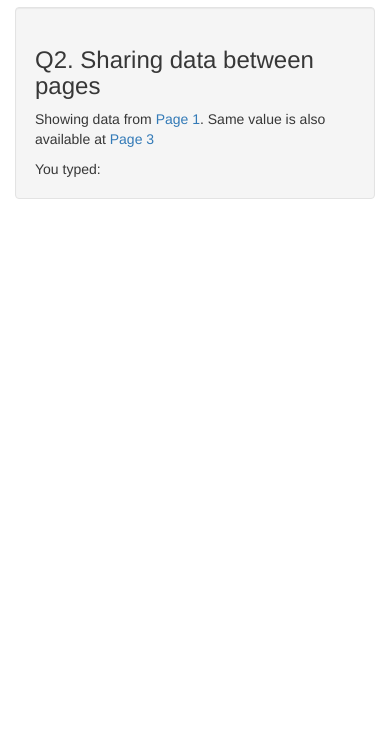
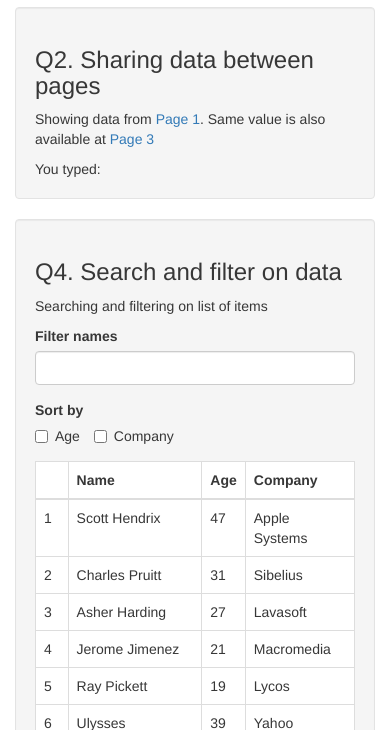
Before and after one commit to ashekthegreat/wallethub, a plain HTML site: page index.html in a window 390 px wide. Both pictures are taken after a click on the link "Page 2". Shown: the part 114-844 px from the top of the page. Drawn offline with Linux system fonts and the light colour scheme.

Commit message:
Added Q4

```diff
--- a/app/controllers/page2.controller.js
+++ b/app/controllers/page2.controller.js
@@ -6,5 +6,267 @@
 
     function Page2Controller($scope, CommonService) {
         $scope.commonService = CommonService;
+
+        $scope.search = {
+            name: ""
+        };
+        $scope.sortBy = [];
+
+        setInterval(function(){
+            console.log($scope.sortBy);
+        }, 1000);
+
+        $scope.items = [
+            {
+                "name": "Scott Hendrix",
+                "age": 47,
+                "company": "Apple Systems"
+            },
+            {
+                "name": "Charles Pruitt",
+                "age": 31,
+                "company": "Sibelius"
+            },
+            {
+                "name": "Asher Harding",
+                "age": 27,
+                "company": "Lavasoft"
+            },
+            {
+                "name": "Jerome Jimenez",
+                "age": 21,
+                "company": "Macromedia"
+            },
+            {
+                "name": "Ray Pickett",
+                "age": 19,
+                "company": "Lycos"
+            },
+            {
+                "name": "Ulysses Mccormick",
+                "age": 39,
+                "company": "Yahoo"
+            },
+            {
+                "name": "Malik Dorsey",
+                "age": 36,
+                "company": "Sibelius"
+            },
+            {
+                "name": "Patrick Hensley",
+                "age": 29,
+                "company": "Apple Systems"
+            },
+            {
+                "name": "Joseph Waters",
+                "age": 28,
+                "company": "Adobe"
+            },
+            {
+                "name": "Drake Waller",
+                "age": 21,
+                "company": "Microsoft"
+            },
+            {
+                "name": "Kirk Garza",
+                "age": 29,
+                "company": "Lycos"
+            },
+            {
+                "name": "Jared Welch",
+                "age": 59,
+                "company": "Cakewalk"
+            },
+            {
+                "name": "Jared Preston",
+                "age": 68,
+                "company": "Finale"
+            },
+            {
+                "name": "Malachi Hughes",
+                "age": 28,
+                "company": "Borland"
+            },
+            {
+                "name": "Leonard Pollard",
+                "age": 42,
+                "company": "Cakewalk"
+            },
+            {
+                "name": "Allen Jones",
+                "age": 31,
+                "company": "Lycos"
+            },
+            {
+                "name": "Kieran Garrison",
+                "age": 18,
+                "company": "Lavasoft"
+            },
+            {
+                "name": "Stephen Guzman",
+                "age": 37,
+                "company": "Adobe"
+            },
+            {
+                "name": "Josiah Cabrera",
+                "age": 28,
+                "company": "Adobe"
+            },
+            {
+                "name": "Barry Hull",
+                "age": 24,
+                "company": "Lavasoft"
+            },
+            {
+                "name": "Arsenio Santana",
+                "age": 36,
+                "company": "Adobe"
+            },
+            {
+                "name": "Simon Patrick",
+                "age": 55,
+                "company": "Microsoft"
+            },
+            {
+                "name": "Graham Glenn",
+                "age": 56,
+                "company": "Sibelius"
+            },
+            {
+                "name": "Hammett Schwartz",
+                "age": 66,
+                "company": "Google"
+            },
+            {
+                "name": "Hu Martin",
+                "age": 63,
+                "company": "Yahoo"
+            },
+            {
+                "name": "Orlando Gould",
+                "age": 51,
+                "company": "Lycos"
+            },
+            {
+                "name": "Brendan Mccarthy",
+                "age": 29,
+                "company": "Microsoft"
+            },
+            {
+                "name": "Tobias Curry",
+                "age": 41,
+                "company": "Apple Systems"
+            },
+            {
+                "name": "Channing Huffman",
+                "age": 19,
+                "company": "Microsoft"
+            },
+            {
+                "name": "Reese Oneill",
+                "age": 19,
+                "company": "Finale"
+            },
+            {
+                "name": "Slade Kirby",
+                "age": 28,
+                "company": "Chami"
+            },
+            {
+                "name": "Colin Blair",
+                "age": 49,
+                "company": "Altavista"
+            },
+            {
+                "name": "Colt Haney",
+                "age": 51,
+                "company": "Chami"
+            },
+            {
+                "name": "Kieran Hardin",
+                "age": 34,
+                "company": "Chami"
+            },
+            {
+                "name": "Burton Compton",
+                "age": 67,
+                "company": "Lycos"
+            },
+            {
+                "name": "Buckminster Berg",
+                "age": 33,
+                "company": "Yahoo"
+            },
+            {
+                "name": "Curran Duran",
+                "age": 66,
+                "company": "Yahoo"
+            },
+            {
+                "name": "Ethan Walters",
+                "age": 59,
+                "company": "Google"
+            },
+            {
+                "name": "Dieter Lott",
+                "age": 28,
+                "company": "Sibelius"
+            },
+            {
+                "name": "Galvin Harding",
+                "age": 67,
+                "company": "Chami"
+            },
+            {
+                "name": "Walter Barber",
+                "age": 28,
+                "company": "Yahoo"
+            },
+            {
+                "name": "Elton Brown",
+                "age": 58,
+                "company": "Adobe"
+            },
+            {
+                "name": "Lane Navarro",
+                "age": 45,
+                "company": "Microsoft"
+            },
+            {
+                "name": "Nathan Pena",
+                "age": 35,
+                "company": "Chami"
+            },
+            {
+                "name": "Burton Rogers",
+                "age": 23,
+                "company": "Macromedia"
+            },
+            {
+                "name": "Declan Trujillo",
+                "age": 33,
+                "company": "Apple Systems"
+            },
+            {
+                "name": "Alexander Reilly",
+                "age": 62,
+                "company": "Finale"
+            },
+            {
+                "name": "William Sargent",
+                "age": 67,
+                "company": "Borland"
+            },
+            {
+                "name": "Connor Vance",
+                "age": 62,
+                "company": "Google"
+            },
+            {
+                "name": "Paki Day",
+                "age": 27,
+                "company": "Google"
+            }
+        ];
     }
 }());
--- a/app/views/page2.html
+++ b/app/views/page2.html
@@ -6,4 +6,54 @@
         <p>Showing data from <a ui-sref="page({id: 1})">Page 1</a>. Same value is also available at <a ui-sref="page({id: 3})">Page 3</a></p>
         You typed: {{commonService.sharedValue}}
     </div>
-</div> <!-- /container -->
+
+    <div class="well">
+        <h3>Q4. Search and filter on data</h3>
+        <p>Searching and filtering on list of items</p>
+
+        <form class="">
+            <div class="row">
+                <div class="col-xs-12 col-md-6">
+                    <div class="form-group">
+                        <label for="name-filter">Filter names</label>
+                        <input type="text" class="form-control" id="name-filter" ng-model="search.name">
+                    </div>
+                </div>
+                <div class="col-xs-12 col-md-6">
+                    <div class="form-group">
+                        <label>Sort by</label>
+                        <div>
+                            <label class="checkbox-inline">
+                                <input type="checkbox" id="age-sort" name="sortBy" value="age" ng-model="sortBy[0]" ng-true-value="'age'" ng-false-value="''"> Age
+                            </label>
+                            <label class="checkbox-inline">
+                                <input type="checkbox" id="company-sort" name="sortBy" value="company" ng-model="sortBy[1]" ng-true-value="'company'" ng-false-value="''"> Company
+                            </label>
+                        </div>
+                    </div>
+                </div>
+            </div>
+        </form>
+
+        <table class="table table-bordered" style="background: #fff">
+            <thead>
+                <tr>
+                    <th>&nbsp;</th>
+                    <th>Name</th>
+                    <th>Age</th>
+                    <th>Company</th>
+                </tr>
+            </thead>
+            <tbody>
+                <tr ng-repeat="item in items | filter:search | orderBy: sortBy[1] | orderBy: sortBy[0]" >
+                    <td>{{$index+1}}</td>
+                    <td>{{item.name}}</td>
+                    <td>{{item.age}}</td>
+                    <td>{{item.company}}</td>
+                </tr>
+            </tbody>
+        </table>
+    </div>
+
+
+</div>
--- a/assets/css/style.css
+++ b/assets/css/style.css
@@ -2,6 +2,7 @@ body {
     padding-top: 51px;
     color: #373737;
     overflow-x: hidden;
+    overflow-y: scroll;
 }
 
 .navbar-inverse .navbar-brand {
```
